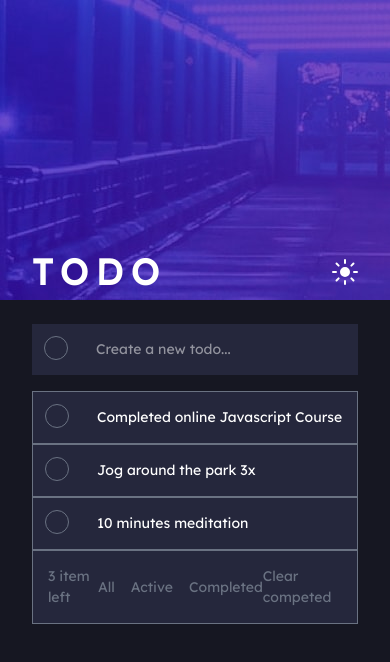
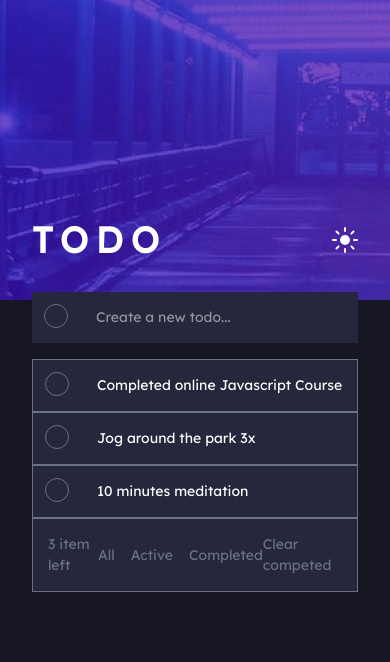
Before and after one commit to Segundavid-Dev/react-tailwind, a React (Vite) app: page / in a window 390 px wide. Shown: the top 662 px of the page. Built offline with nearby package versions, Linux system fonts and the light colour scheme.

Commit message:
Reworked Responsiveness

```diff
--- a/src/App.jsx
+++ b/src/App.jsx
@@ -37,7 +37,7 @@ function App() {
   }
 
   return (
-    <div className="flex flex-col min-w-[30vw] sm:max-w-[40vw] md:max-w-[50vw] min-h-[100vh] items-center justify-center mx-auto">
+    <div className="flex flex-col min-w-[30vw] sm:max-w-[40vw] md:max-w-[50vw] min-h-[100vh] items-center justify-center mx-auto mt-[-3rem] lg:mt-[-2rem]">
       <Header />
       <FormInput
         newInput={newInput}
@@ -52,7 +52,7 @@ function App() {
 
 function Header() {
   return (
-    <div className="flex w-full items-center justify-between my-[2rem]">
+    <div className="flex w-full items-center justify-between mt-[4rem] mb-[2rem]">
       <h1 className="text-4xl tracking-[.5rem] font-extrabold">TODO</h1>
       <img
         src="images/icon-sun.svg"
```
